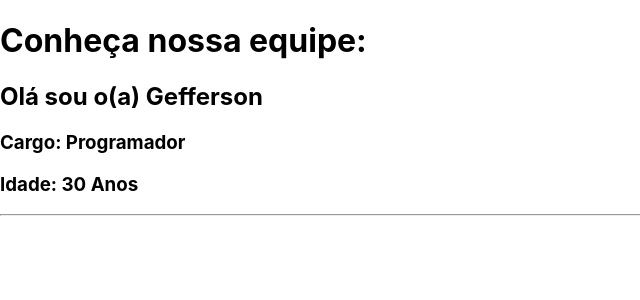
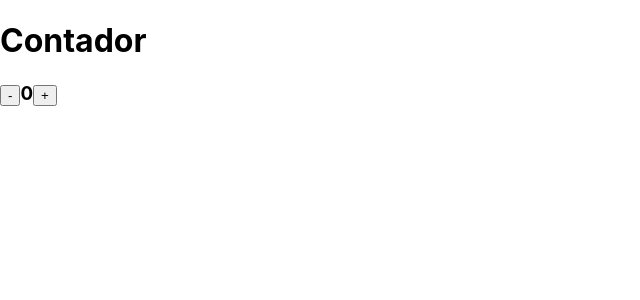
Before and after one commit to GeffersonST/Curso-React, a React (Create React App) app: page / in a window 1280 px wide. Shown: the top 300 px of the page, without its empty margins (0-640 px from the left). Built offline with nearby package versions, Linux system fonts and the light colour scheme.

Commit message:
Contador

```diff
--- a/src/App.js
+++ b/src/App.js
@@ -1,36 +1,36 @@
 import React, { Component } from "react";
-class Equipe extends Component {
+
+class App extends Component {
+  constructor(props) {
+    super(props);
+    this.state = {
+      nome: "Gefferson",
+      contador: 0,
+    };
+    this.aumentar = this.aumentar.bind(this);
+    this.diminuir = this.diminuir.bind(this);
+  }
+  aumentar() {
+    let state = this.state;
+    state.contador += 1;
+    this.setState(state);
+  }
+  diminuir() {
+    let state = this.state;
+    state.contador -= 1;
+    this.setState(state);
+  }
   render() {
     return (
       <div>
-        <Sobre
-          nome={this.props.nome}
-          cargo={this.props.cargo}
-          idade={this.props.idade}
-        />
-        <hr />
+        <h1>Contador</h1>
+        <h3>
+          <button onClick={this.diminuir}> - </button>
+          {this.state.contador}
+          <button onClick={this.aumentar}>+ </button>
+        </h3>
       </div>
     );
   }
 }
-class Sobre extends Component {
-  render() {
-    return (
-      <div>
-        <h2>Olá sou o(a) {this.props.nome}</h2>
-        <h3>Cargo: {this.props.cargo}</h3>
-        <h3>Idade: {this.props.idade} Anos</h3>
-      </div>
-    );
-  }
-}
-
-function App() {
-  return (
-    <div>
-      <h1>Conheça nossa equipe:</h1>
-      <Equipe nome="Gefferson" cargo="Programador" idade="30" />
-    </div>
-  );
-}
 export default App;
```
